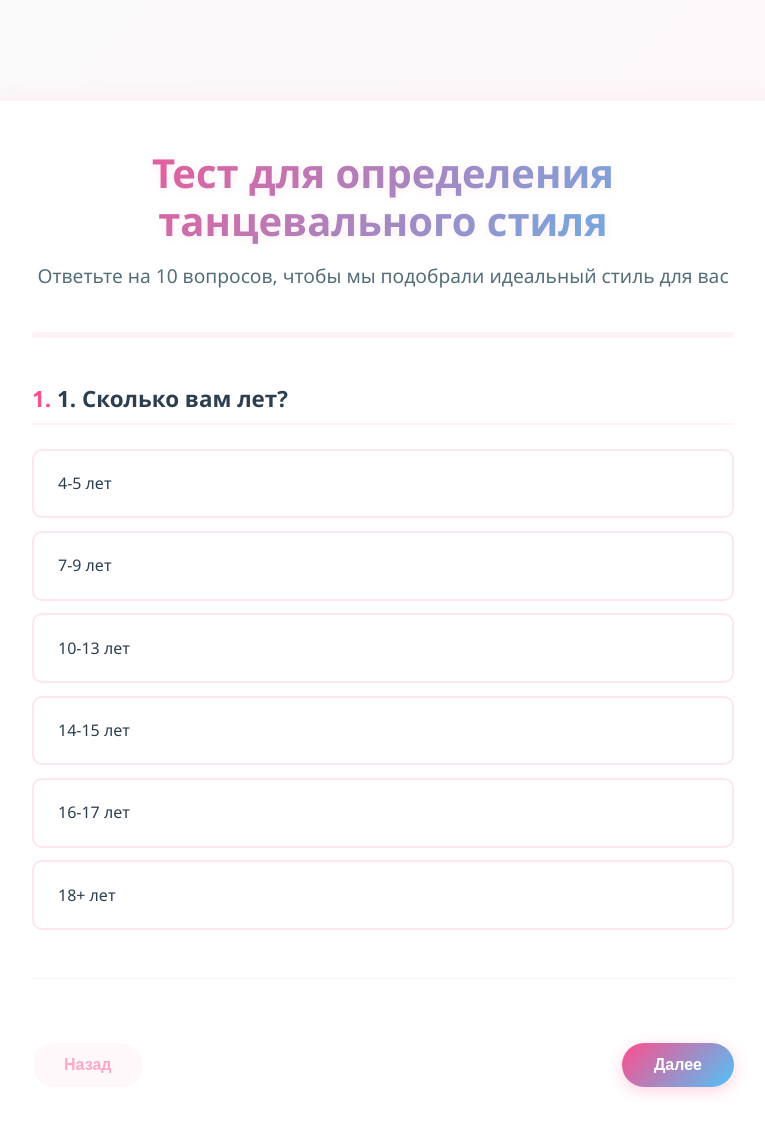
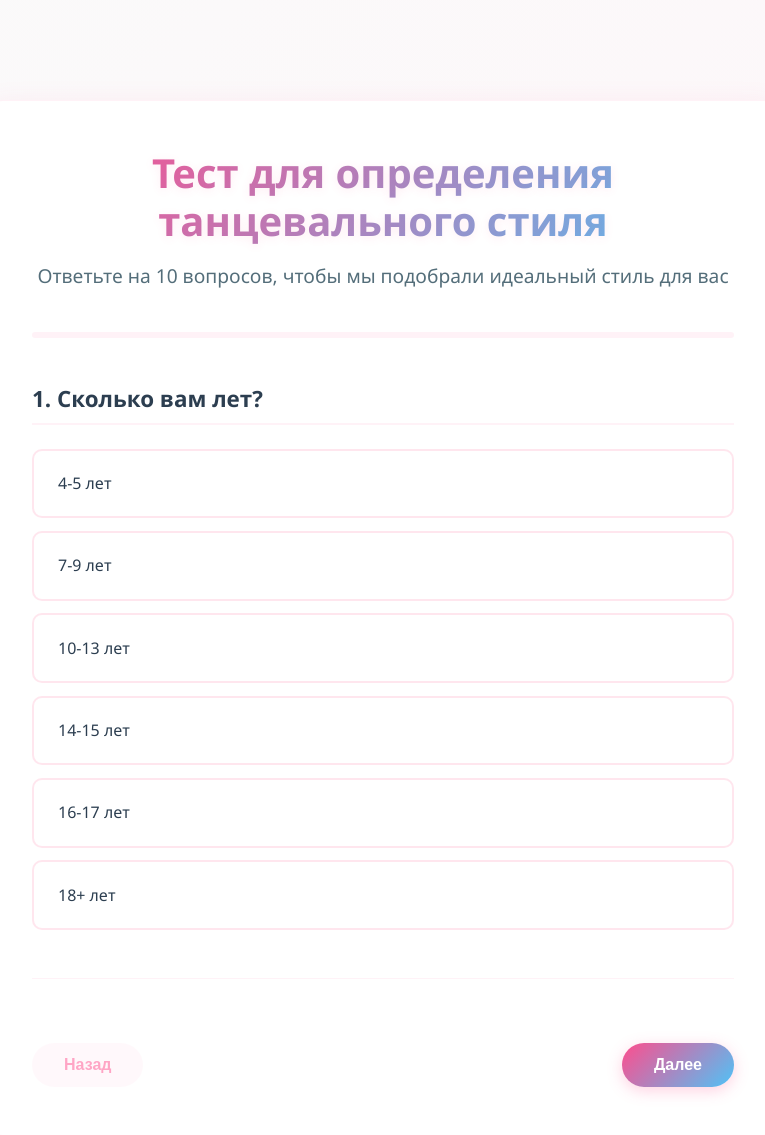
Before and after one commit to adsoboleva1101-alt/dance-studio-website, a Flask app: page /test in a window 1280 px wide. Shown: the top 1135 px of the page, without its empty margins (257-1022 px from the left). Run offline with Flask 3, Linux system fonts and the light colour scheme.

Commit message:
Update style.css

```diff
--- a/data/static/css/style.css
+++ b/data/static/css/style.css
@@ -1284,17 +1284,6 @@ footer {
 /* Эффект при выборе варианта */
 .option {
     animation: fadeIn 0.3s ease;
-}
-
-/* Улучшение визуальной иерархии */
-.question {
-    counter-increment: question-counter;
-}
-
-.question h3::before {
-    content: counter(question-counter) ". ";
-    color: var(--pink-bright);
-    font-weight: bold;
 }
 
 /* Подсветка активного состояния */
```
